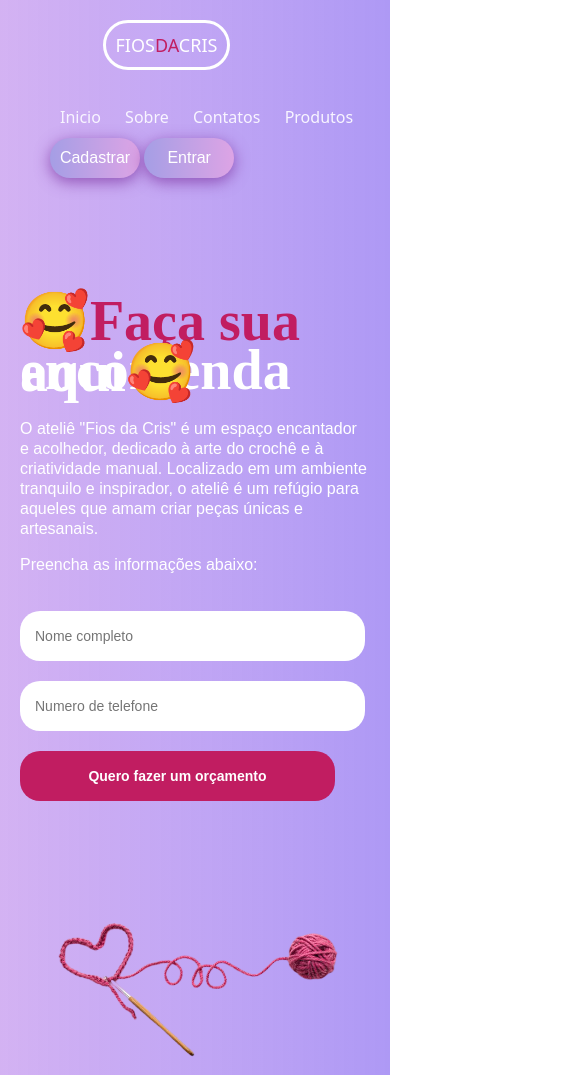
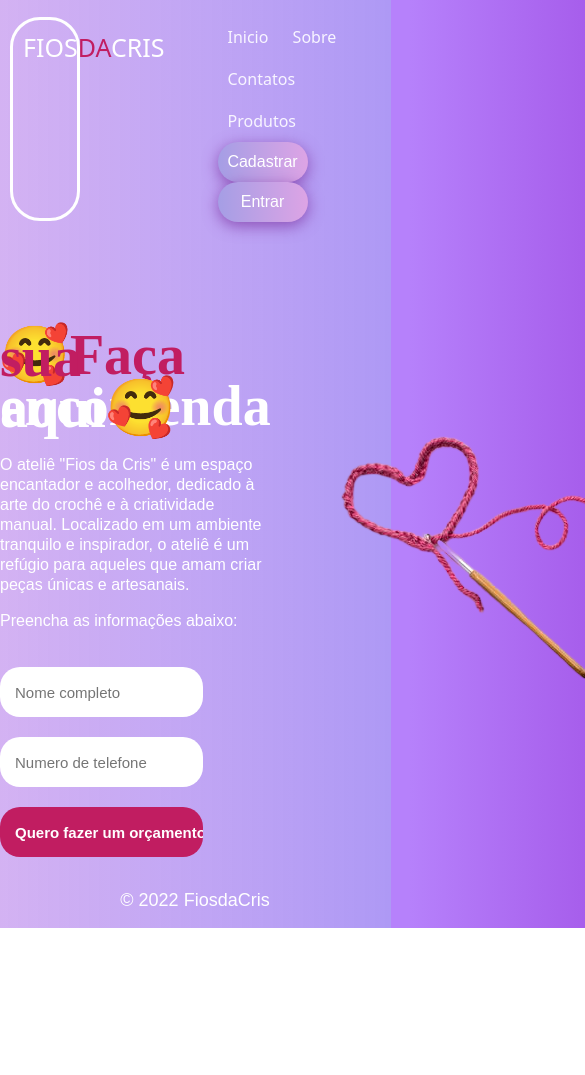
Before and after one commit to Armandorocha13/fiosdacris, a plain HTML site: page index.html in a window 390 px wide. Shown: the top 1075 px of the page, 585 px wide, since content can reach past the window. After the commit the page ends 928 px from the top, so only its background shows below. Drawn offline with Linux system fonts and the light colour scheme.

Commit message:
Update inicio.css

```diff
--- a/inicio.css
+++ b/inicio.css
@@ -30,7 +30,6 @@ body{
 
 header{
     display: flex;
-    flex-wrap: wrap;
 }
 
 h1{
@@ -126,7 +125,6 @@ main{
 aside{
     margin: auto;
     margin-top: 20px;
-    flex: 1 1 100%;
 }
 
 h2{
@@ -168,8 +166,6 @@ div#logo{
 
 img{
 padding-top:  90px;
-    max-width: 100%;
-     height: auto;
 }
 
 
@@ -177,7 +173,6 @@ padding-top:  90px;
 form{
     display: flex;
     flex-direction: column;
-    flex: 1;
     width: 75%;
 }
 form [type="submit"]{
@@ -254,64 +249,3 @@ input{
     padding-top:15px;
     color: #c36363a8;
   }
-
-
-/* Para dispositivos com largura máxima de 768px (tablets e celulares pequenos) */
-@media (max-width: 768px) {
-    header {
-        flex-direction: column;
-        align-items: center;
-    }
-
-    h1 {
-        width: auto;
-        font-size: 20px;
-        margin: 10px 0;
-    }
-
-    .footer-txt {
-        font-size: 16px;
-    }
-
-    main {
-        flex-direction: column;
-        align-items: center;
-    }
-
-    form {
-        width: 90%;
-    }
-
-    input {
-        width: 100%;
-    }
-}
-
-
-@media (max-width: 768px) {
-    body {
-        padding: 10px;
-    }
-
-    .bn29 {
-        padding: 0.6em 2em;
-    }
-}
-
-@media (max-width: 480px) {
-    h1 {
-        font-size: 18px;
-    }
-
-    .footer-txt {
-        font-size: 14px;
-    }
-
-    main {
-        padding: 10px;
-    }
-
-    input {
-        font-size: 14px;
-    }
-}
```
